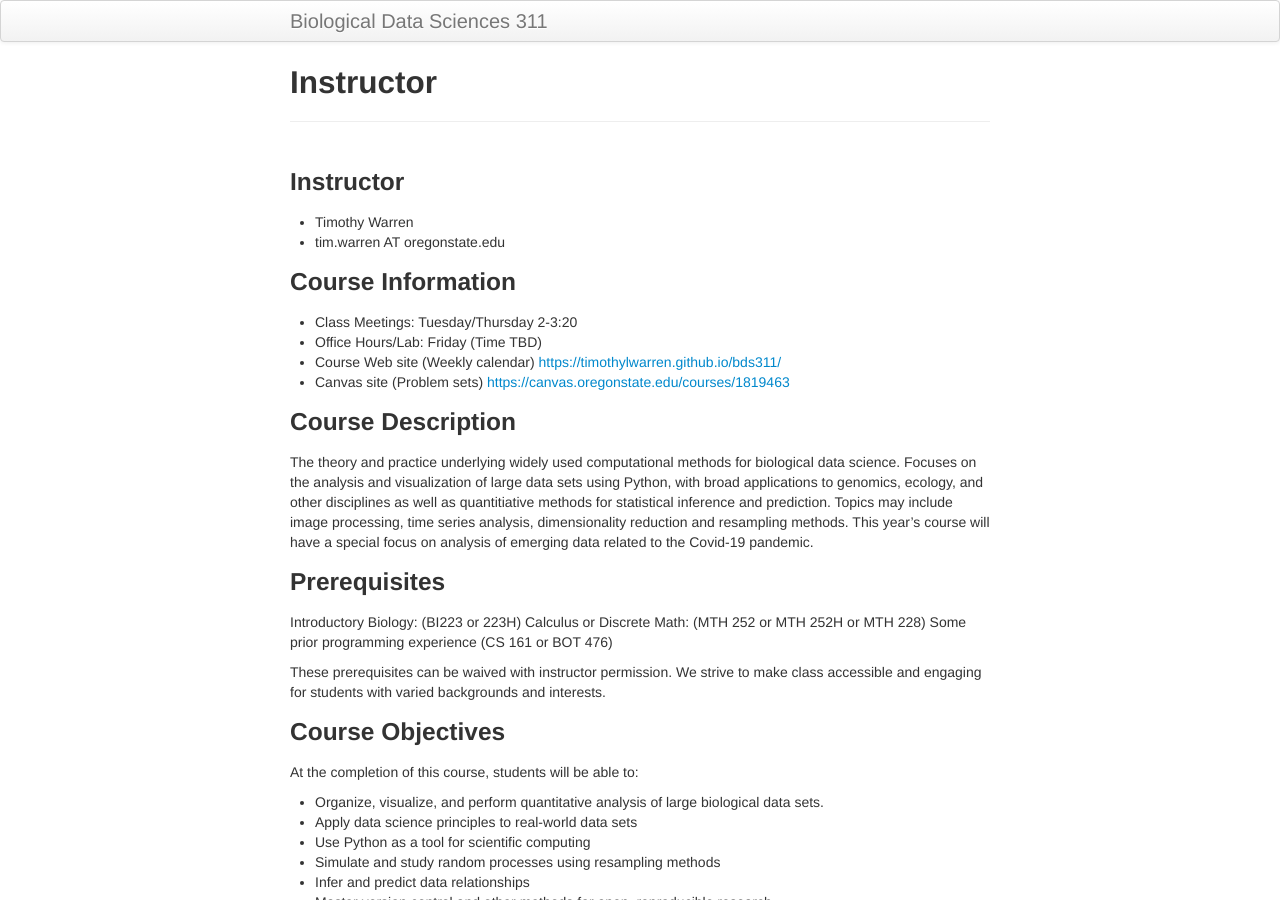
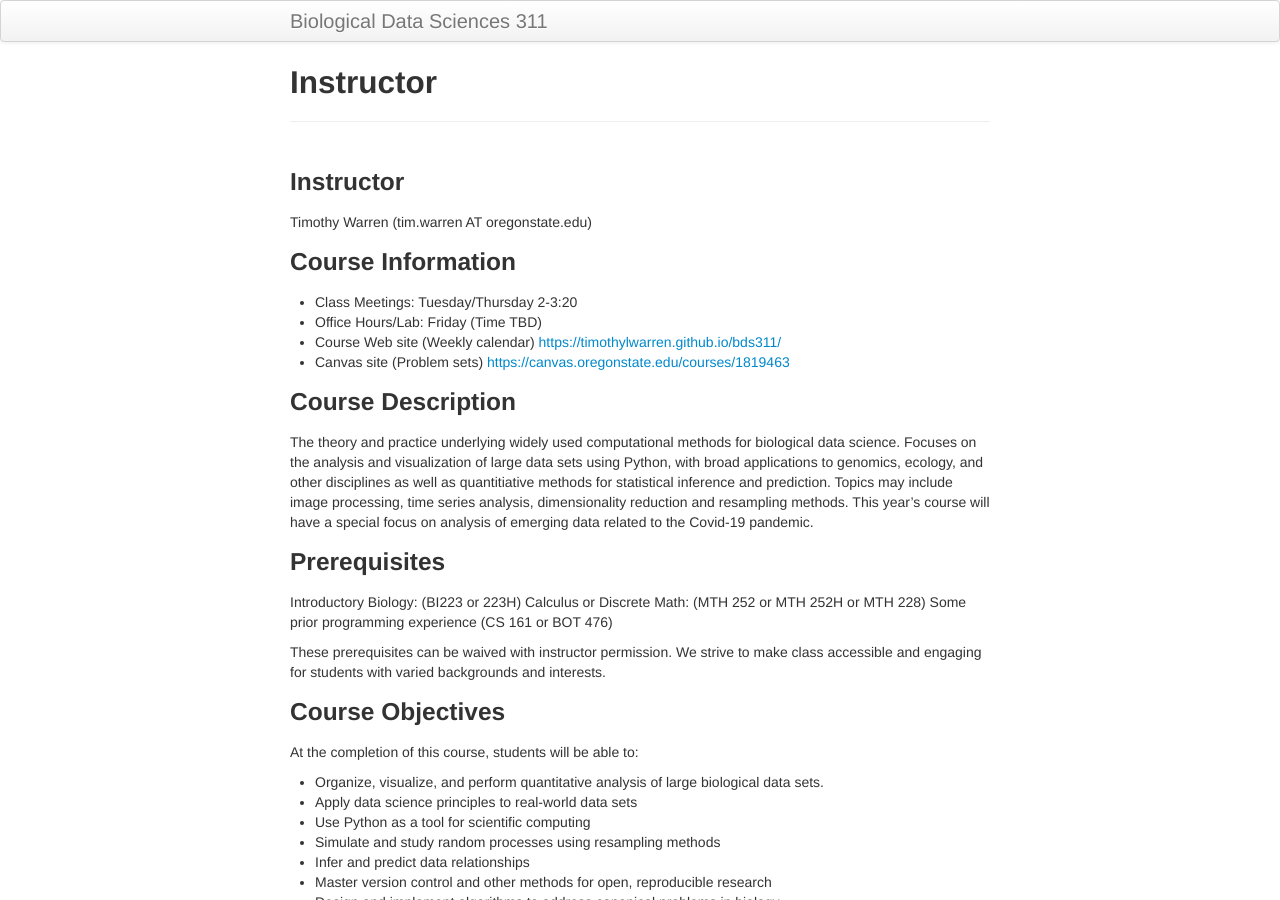
Before and after one commit to timothylwarren/bds311-sp21, a Jekyll site: the page built from syllabus.md, in a window 1280 px wide and 900 px high. Built offline with Jekyll 4.4.1, drawn with Linux system fonts in a browser that asks for light colours; our own code applies the rules of GitHub Pages for plain Markdown files.

```diff
--- a/syllabus.md
+++ b/syllabus.md
@@ -7,8 +7,7 @@ Spring 2021, Oregon State University
 
 ### Instructor
 
-- Timothy Warren
-- tim.warren AT oregonstate.edu
+Timothy Warren (tim.warren AT oregonstate.edu)
 
 ### Course Information
 
```
